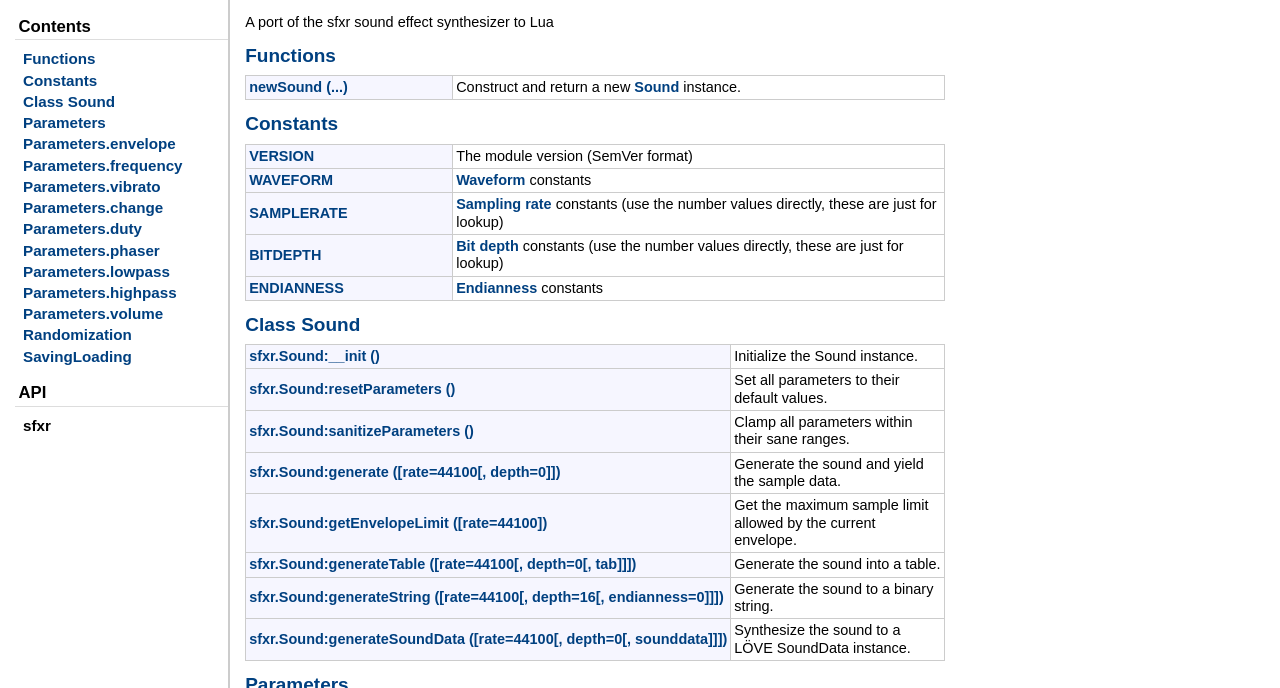
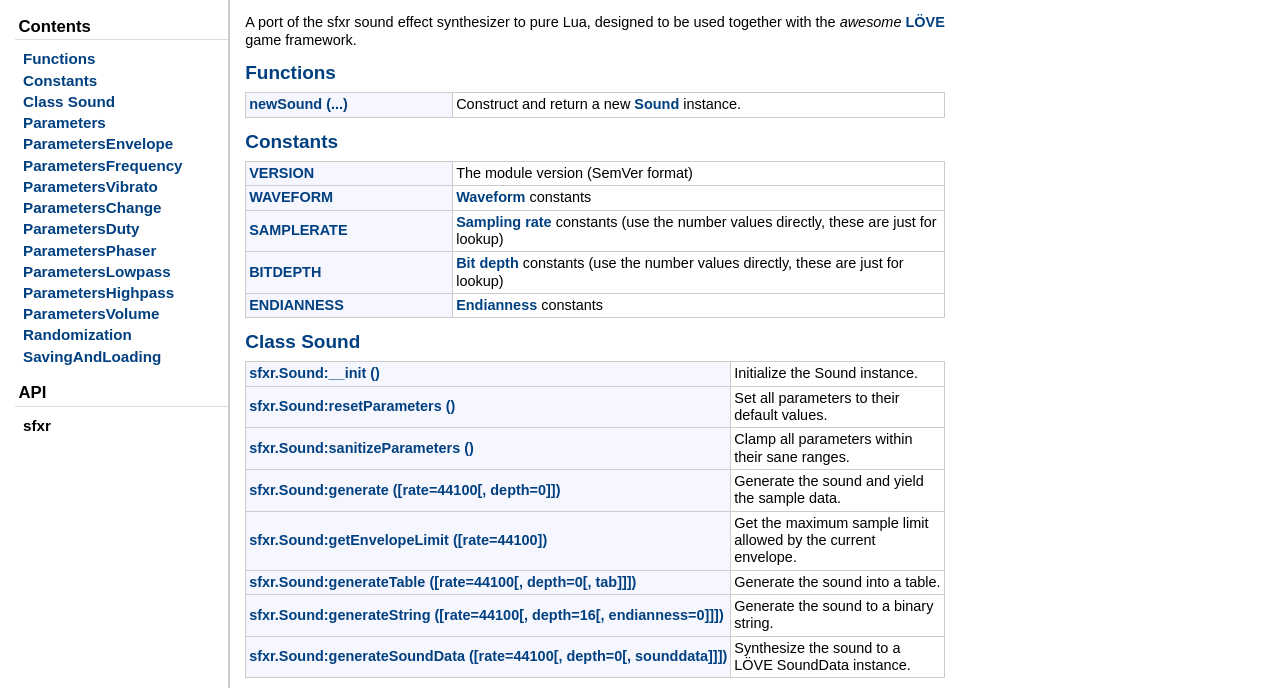
Before and after one commit to nucular/sfxrlua, a plain HTML site: page doc/api/sfxr.html in a window 1280 px wide. Shown: the part 43-731 px from the top of the page. Drawn offline with Linux system fonts and the light colour scheme.

Commit message:
Tweak documentation some more

```diff
--- a/doc/api/sfxr.html
+++ b/doc/api/sfxr.html
@@ -33,17 +33,17 @@
 <li><a href="#Constants">Constants</a></li>
 <li><a href="#Class_Sound">Class Sound </a></li>
 <li><a href="#Parameters">Parameters</a></li>
-<li><a href="#Parameters_envelope">Parameters.envelope</a></li>
-<li><a href="#Parameters_frequency">Parameters.frequency</a></li>
-<li><a href="#Parameters_vibrato">Parameters.vibrato</a></li>
-<li><a href="#Parameters_change">Parameters.change</a></li>
-<li><a href="#Parameters_duty">Parameters.duty</a></li>
-<li><a href="#Parameters_phaser">Parameters.phaser</a></li>
-<li><a href="#Parameters_lowpass">Parameters.lowpass</a></li>
-<li><a href="#Parameters_highpass">Parameters.highpass</a></li>
-<li><a href="#Parameters_volume">Parameters.volume</a></li>
+<li><a href="#ParametersEnvelope">ParametersEnvelope</a></li>
+<li><a href="#ParametersFrequency">ParametersFrequency</a></li>
+<li><a href="#ParametersVibrato">ParametersVibrato</a></li>
+<li><a href="#ParametersChange">ParametersChange</a></li>
+<li><a href="#ParametersDuty">ParametersDuty</a></li>
+<li><a href="#ParametersPhaser">ParametersPhaser</a></li>
+<li><a href="#ParametersLowpass">ParametersLowpass</a></li>
+<li><a href="#ParametersHighpass">ParametersHighpass</a></li>
+<li><a href="#ParametersVolume">ParametersVolume</a></li>
 <li><a href="#Randomization">Randomization</a></li>
-<li><a href="#SavingLoading">SavingLoading</a></li>
+<li><a href="#SavingAndLoading">SavingAndLoading</a></li>
 </ul>
 
 
@@ -57,7 +57,8 @@
 <div id="content">
 
 <h1>Module <code>sfxr</code></h1>
-<p>A port of the sfxr sound effect synthesizer to Lua</p>
+<p>A port of the sfxr sound effect synthesizer to pure Lua, designed to be used
+together with the <em>awesome</em> <a href="https://love2d.org">LÖVE</a> game framework.</p>
 <p>
 
 </p>
@@ -151,7 +152,7 @@
 	<td class="summary">The base <a href="../index.html#WAVEFORM">waveform</a> (<em>default</em> <a href="../index.html#WAVEFORM">SQUARE</a>)</td>
 	</tr>
 </table>
-<h2><a href="#Parameters_envelope">Parameters.envelope</a></h2>
+<h2><a href="#ParametersEnvelope">ParametersEnvelope</a></h2>
 <table class="function_list">
 	<tr>
 	<td class="name" nowrap><a href="#self.envelope">self.envelope</a></td>
@@ -185,7 +186,7 @@
  (<em>default</em> 0.0, <em>min</em> 0.0, <em>max</em> 1.0)</td>
 	</tr>
 </table>
-<h2><a href="#Parameters_frequency">Parameters.frequency</a></h2>
+<h2><a href="#ParametersFrequency">ParametersFrequency</a></h2>
 <table class="function_list">
 	<tr>
 	<td class="name" nowrap><a href="#self.frequency">self.frequency</a></td>
@@ -217,7 +218,7 @@
  (<em>default</em> 0.0, <em>min</em> -1.0, <em>max</em> 1.0)</td>
 	</tr>
 </table>
-<h2><a href="#Parameters_vibrato">Parameters.vibrato</a></h2>
+<h2><a href="#ParametersVibrato">ParametersVibrato</a></h2>
 <table class="function_list">
 	<tr>
 	<td class="name" nowrap><a href="#self.vibrato">self.vibrato</a></td>
@@ -243,7 +244,7 @@
  (<em>default</em> 0.0, <em>min</em> 0.0, <em>max</em> 1.0)</td>
 	</tr>
 </table>
-<h2><a href="#Parameters_change">Parameters.change</a></h2>
+<h2><a href="#ParametersChange">ParametersChange</a></h2>
 <table class="function_list">
 	<tr>
 	<td class="name" nowrap><a href="#self.change">self.change</a></td>
@@ -263,7 +264,7 @@
  (<em>default</em> 0.0, <em>min</em> 0.0, <em>max</em> 1.0)</td>
 	</tr>
 </table>
-<h2><a href="#Parameters_duty">Parameters.duty</a></h2>
+<h2><a href="#ParametersDuty">ParametersDuty</a></h2>
 <table class="function_list">
 	<tr>
 	<td class="name" nowrap><a href="#self.duty">self.duty</a></td>
@@ -283,7 +284,7 @@
  (<em>default</em> 0.0, <em>min</em> -1.0, <em>max</em> 1.0)</td>
 	</tr>
 </table>
-<h2><a href="#Parameters_phaser">Parameters.phaser</a></h2>
+<h2><a href="#ParametersPhaser">ParametersPhaser</a></h2>
 <table class="function_list">
 	<tr>
 	<td class="name" nowrap><a href="#self.phaser">self.phaser</a></td>
@@ -303,7 +304,7 @@
  (<em>default</em> 0.0, <em>min</em> -1.0, <em>max</em> 1.0)</td>
 	</tr>
 </table>
-<h2><a href="#Parameters_lowpass">Parameters.lowpass</a></h2>
+<h2><a href="#ParametersLowpass">ParametersLowpass</a></h2>
 <table class="function_list">
 	<tr>
 	<td class="name" nowrap><a href="#self.lowpass">self.lowpass</a></td>
@@ -331,7 +332,7 @@
  (<em>default</em> 0.0, <em>min</em> 0.0, <em>max</em> 1.0)</td>
 	</tr>
 </table>
-<h2><a href="#Parameters_highpass">Parameters.highpass</a></h2>
+<h2><a href="#ParametersHighpass">ParametersHighpass</a></h2>
 <table class="function_list">
 	<tr>
 	<td class="name" nowrap><a href="#self.highpass">self.highpass</a></td>
@@ -352,7 +353,7 @@
  (<em>default</em> 0.0, <em>min</em> -1.0, <em>max</em> 1.0)</td>
 	</tr>
 </table>
-<h2><a href="#Parameters_volume">Parameters.volume</a></h2>
+<h2><a href="#ParametersVolume">ParametersVolume</a></h2>
 <table class="function_list">
 	<tr>
 	<td class="name" nowrap><a href="#self.volume.master">self.volume.master</a></td>
@@ -402,7 +403,7 @@
 	<td class="summary">Randomize all sound parameters to generate a "blip" sound</td>
 	</tr>
 </table>
-<h2><a href="#SavingLoading">SavingLoading</a></h2>
+<h2><a href="#SavingAndLoading">SavingAndLoading</a></h2>
 <table class="function_list">
 	<tr>
 	<td class="name" nowrap><a href="#sfxr.Sound:exportWAV">sfxr.Sound:exportWAV (f[, rate=44100[, depth=0]])</a></td>
@@ -895,7 +896,7 @@
 
 </dd>
 </dl>
-    <h2 class="section-header "><a name="Parameters_envelope"></a>Parameters.envelope</h2>
+    <h2 class="section-header "><a name="ParametersEnvelope"></a>ParametersEnvelope</h2>
 
     <dl class="function">
     <dt>
@@ -980,7 +981,7 @@
 
 </dd>
 </dl>
-    <h2 class="section-header "><a name="Parameters_frequency"></a>Parameters.frequency</h2>
+    <h2 class="section-header "><a name="ParametersFrequency"></a>ParametersFrequency</h2>
 
     <dl class="function">
     <dt>
@@ -1063,7 +1064,7 @@
 
 </dd>
 </dl>
-    <h2 class="section-header "><a name="Parameters_vibrato"></a>Parameters.vibrato</h2>
+    <h2 class="section-header "><a name="ParametersVibrato"></a>ParametersVibrato</h2>
 
     <dl class="function">
     <dt>
@@ -1130,7 +1131,7 @@
 
 </dd>
 </dl>
-    <h2 class="section-header "><a name="Parameters_change"></a>Parameters.change</h2>
+    <h2 class="section-header "><a name="ParametersChange"></a>ParametersChange</h2>
 
     <dl class="function">
     <dt>
@@ -1181,7 +1182,7 @@
 
 </dd>
 </dl>
-    <h2 class="section-header "><a name="Parameters_duty"></a>Parameters.duty</h2>
+    <h2 class="section-header "><a name="ParametersDuty"></a>ParametersDuty</h2>
 
     <dl class="function">
     <dt>
@@ -1232,7 +1233,7 @@
 
 </dd>
 </dl>
-    <h2 class="section-header "><a name="Parameters_phaser"></a>Parameters.phaser</h2>
+    <h2 class="section-header "><a name="ParametersPhaser"></a>ParametersPhaser</h2>
 
     <dl class="function">
     <dt>
@@ -1283,7 +1284,7 @@
 
 </dd>
 </dl>
-    <h2 class="section-header "><a name="Parameters_lowpass"></a>Parameters.lowpass</h2>
+    <h2 class="section-header "><a name="ParametersLowpass"></a>ParametersLowpass</h2>
 
     <dl class="function">
     <dt>
@@ -1352,7 +1353,7 @@
 
 </dd>
 </dl>
-    <h2 class="section-header "><a name="Parameters_highpass"></a>Parameters.highpass</h2>
+    <h2 class="section-header "><a name="ParametersHighpass"></a>ParametersHighpass</h2>
 
     <dl class="function">
     <dt>
@@ -1404,7 +1405,7 @@
 
 </dd>
 </dl>
-    <h2 class="section-header "><a name="Parameters_volume"></a>Parameters.volume</h2>
+    <h2 class="section-header "><a name="ParametersVolume"></a>ParametersVolume</h2>
 
     <dl class="function">
     <dt>
@@ -1647,7 +1648,7 @@
 
 </dd>
 </dl>
-    <h2 class="section-header "><a name="SavingLoading"></a>SavingLoading</h2>
+    <h2 class="section-header "><a name="SavingAndLoading"></a>SavingAndLoading</h2>
 
     <dl class="function">
     <dt>
@@ -1789,7 +1790,7 @@
 </div> <!-- id="main" -->
 <div id="about">
 <i>generated by <a href="http://github.com/stevedonovan/LDoc">LDoc 1.4.3</a></i>
-<i style="float:right;">Last updated 2016-03-05 21:02:39 </i>
+<i style="float:right;">Last updated 2016-03-05 21:40:35 </i>
 </div> <!-- id="about" -->
 </div> <!-- id="container" -->
 </body>
```
Also changed, not shown: doc/index.html (+33 -32 lines), 2 other files.
